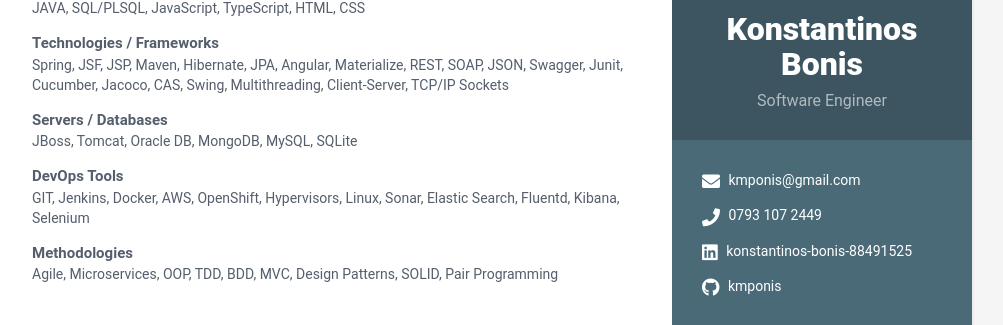
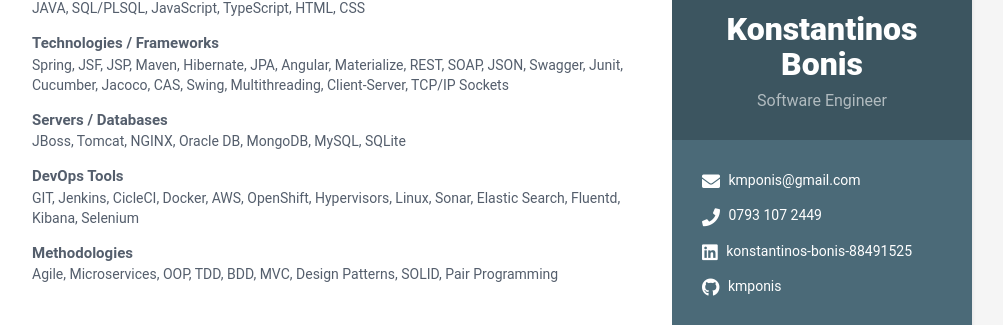
Before and after one commit to kmponis/kmponis.github.io, a Jekyll site: the page built from index.html, in a window 1280 px wide. Shown: the part 163-488 px from the top of the page, without its empty margins (168-1171 px from the left). Built offline with Jekyll 4.4.1, drawn with Linux system fonts in a browser that asks for light colours.

Commit message:
Commit NGINX and CicleCI

```diff
--- a/_data/data.yml
+++ b/_data/data.yml
@@ -90,11 +90,11 @@
         level:
 
       - category: Servers / Databases
-        name: JBoss, Tomcat, Oracle DB, MongoDB, MySQL, SQLite
+        name: JBoss, Tomcat, NGINX, Oracle DB, MongoDB, MySQL, SQLite
         level:
 
       - category: DevOps Tools
-        name: GIT, Jenkins, Docker, AWS, OpenShift, Hypervisors, Linux, Sonar,
+        name: GIT, Jenkins, CicleCI, Docker, AWS, OpenShift, Hypervisors, Linux, Sonar,
           Elastic Search, Fluentd, Kibana, Selenium
         level:
 
```
